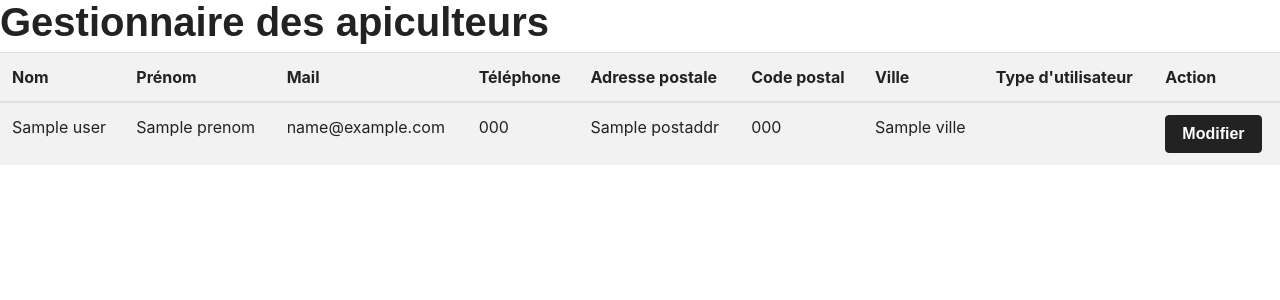
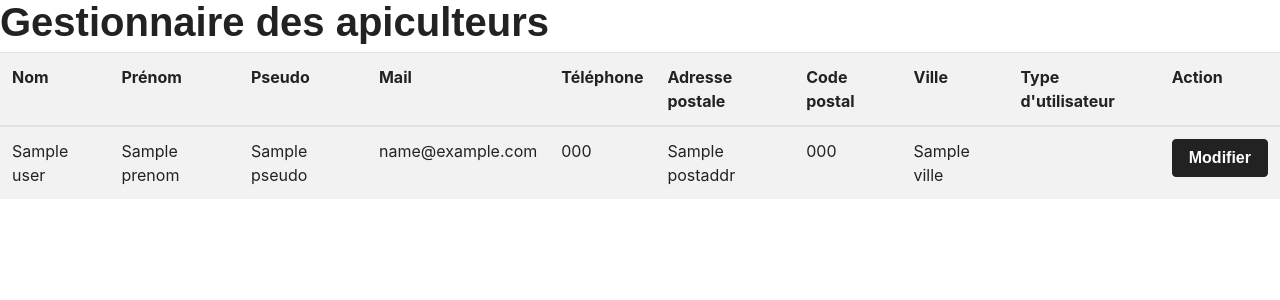
Before and after one commit to ClaraKrchr/BTSProjectRuches, a Symfony app: template templates/admin/gestionnaire.html.twig in a window 1280 px wide. Shown: the part 66-366 px from the top of the page. Run offline with Twig, Linux system fonts and the light colour scheme; the template is opened without the code that fills it: most values are stand-ins (such as "Sample title", 1, 10 or a date in 2020); some libraries are stand-ins or nearby versions; some web fonts are replaced.

Commit message:
ajout pseudo gestionnaire apiculteur

```diff
--- a/templates/admin/gestionnaire.html.twig
+++ b/templates/admin/gestionnaire.html.twig
@@ -12,6 +12,7 @@
 			<tr>
 				<th>Nom</th>
 				<th>Prénom</th>
+				<th>Pseudo</th>
 				<th>Mail</th>
 				<th>Téléphone</th>
 				<th>Adresse postale</th>
@@ -26,6 +27,7 @@
 				<tr>
 					<td>{{ capiculteur.nom }}</td>
 					<td>{{ capiculteur.prenom }}</td>
+					<td>{{ capiculteur.pseudo }}</td>
 					<td>{{ capiculteur.mail }}</td>
 					<td>{{ capiculteur.tel }}</td>
 					<td>{{ capiculteur.postaddr }}</td>
```
Also changed, not shown: templates/Add/add_ruche.html.twig (renamed from templates/Add/new_ruche.html.twig).
